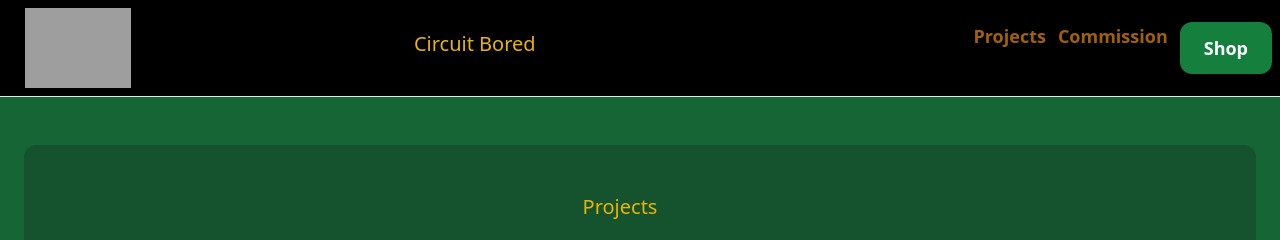
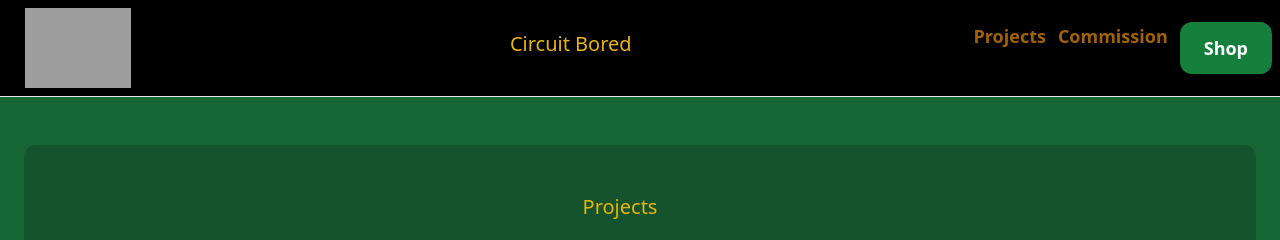
Before and after one commit to enzosupreme/circuitblab2, a Django app: page /browse/ in a window 1280 px wide. Shown: the top 240 px of the page. Run offline with Django 4.2, Linux system fonts and the light colour scheme; data comes from the database, SQL or seed files in the repository; some libraries are stand-ins or nearby versions; grey boxes are pictures that could not be loaded.

Commit message:
text-resize

```diff
--- a/core/templates/core/base.html
+++ b/core/templates/core/base.html
@@ -16,7 +16,7 @@
                 <img src="https://raw.githubusercontent.com/enzosupreme/cbl-images/main/logo.png"
                 class="pr-5 object-scale-down h-20 w-40"/>
                 </a>
-        <div class="mt-2 pr-48 text-sm sm:text-sm lg:text-lg xl:text-xl text-center">
+        <div class="mt-2 text-sm sm:text-sm lg:text-lg xl:text-xl text-center">
        <a href="/">
         <h2 class="mb-4 text-sm sm:text-sm lg:text-lg xl:text-xl text-center text-yellow-500 hover:text-yellow-500">Circuit Bored</h2>
 
```
